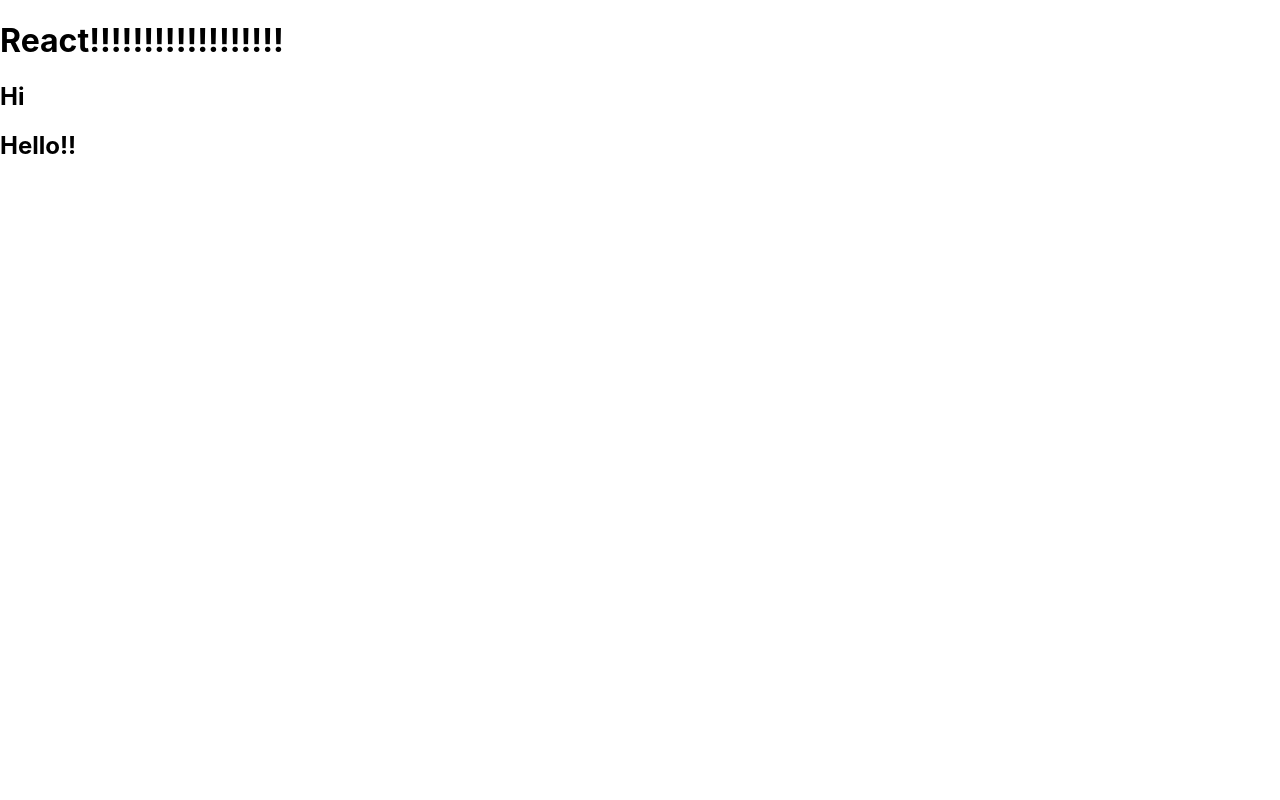
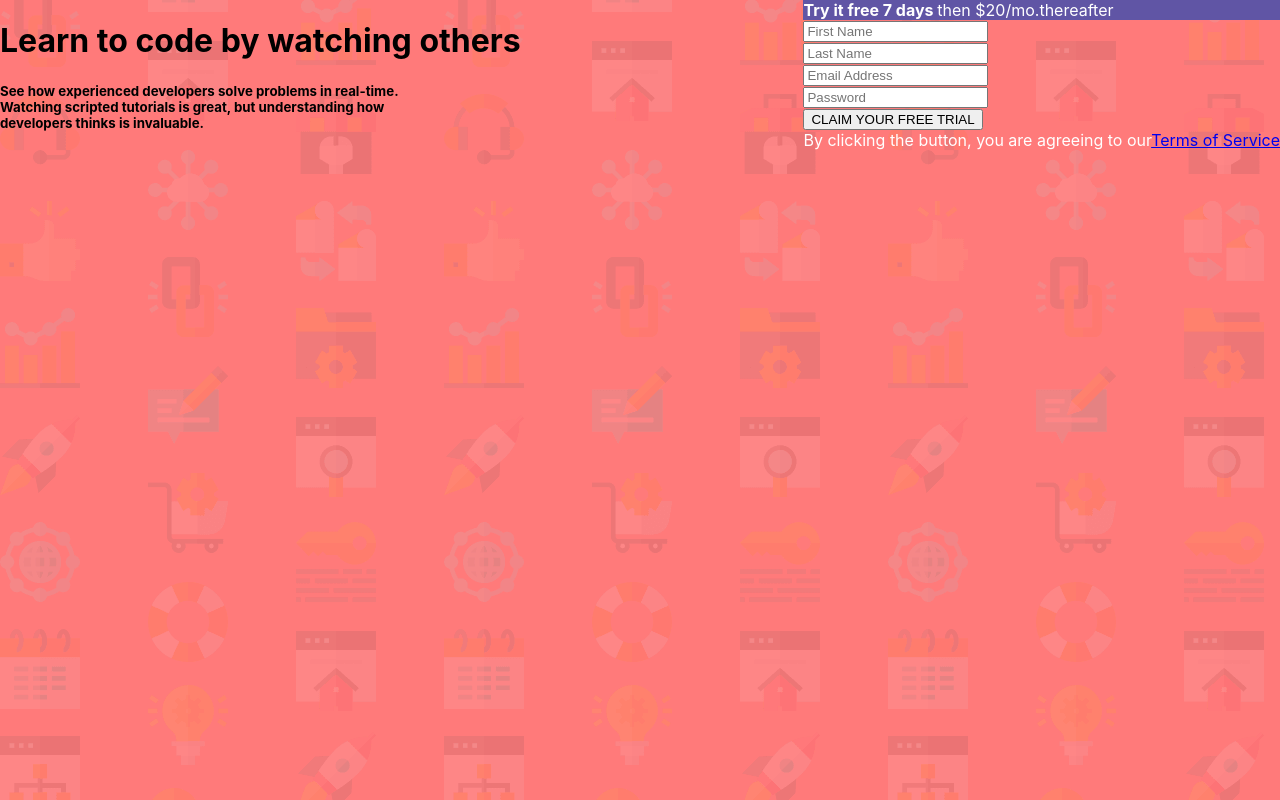
Before and after one commit to FS-Study/React-Practice, a React (Create React App) app: page / in a window 1280 px wide. Built offline with nearby package versions, Linux system fonts and the light colour scheme.

Commit message:
[#6] Main & SignUp 부분 구현

```diff
--- a/src/App.js
+++ b/src/App.js
@@ -1,10 +1,11 @@
+import { Fragment } from "react";
+import Main from "./components/Main/Main";
+
 function App() {
   return (
-    <div>
-      <h1>React!!!!!!!!!!!!!!!!!!</h1>
-      <h2>Hi</h2>
-      <h2>Hello!!</h2>
-    </div>
+    <Fragment>
+      <Main />
+    </Fragment>
   );
 }
 
--- a/src/components/Main/Description.js
+++ b/src/components/Main/Description.js
@@ -1,8 +1,6 @@
-import { Fragment } from "react";
-
 const Description = () => {
   return (
-    <Fragment>
+    <div>
       <h1>Learn to code by watching others</h1>
       <h5>
         See how experienced developers solve problems in real-time.
@@ -11,7 +9,7 @@ const Description = () => {
         <br />
         developers thinks is invaluable.
       </h5>
-    </Fragment>
+    </div>
   );
 };
 
--- a/src/components/Main/Main.js
+++ b/src/components/Main/Main.js
@@ -0,0 +1,14 @@
+import Description from "./Description";
+import classes from "./Main.module.css";
+import SignUp from "./SignUp";
+
+const Main = () => {
+  return (
+    <div className={classes.main}>
+      <Description />
+      <SignUp />
+    </div>
+  );
+};
+
+export default Main;
--- a/src/components/Main/Main.module.css
+++ b/src/components/Main/Main.module.css
@@ -0,0 +1,8 @@
+.main {
+  background-color: hsl(360, 100%, 74%);
+  background-image: url("../../asset/bg-intro-desktop.png");
+  width: 100vw;
+  height: 100vh;
+  display: flex;
+  justify-content: space-between;
+}
--- a/src/components/Main/SignUp.js
+++ b/src/components/Main/SignUp.js
@@ -0,0 +1,33 @@
+import classes from "./SignUp.module.css";
+
+const SignUp = () => {
+  return (
+    <div>
+      <div className={classes.trial}>
+        <span className={classes.bold}>Try it free 7 days </span>
+        <span>then $20/mo.thereafter</span>
+      </div>
+      <form className={classes.auth}>
+        <div>
+          <input type="text" placeholder="First Name"></input>
+        </div>
+        <div>
+          <input type="text" placeholder="Last Name"></input>
+        </div>
+        <div>
+          <input type="email" placeholder="Email Address"></input>
+        </div>
+        <div>
+          <input type="Password" placeholder="Password"></input>
+        </div>
+        <button>CLAIM YOUR FREE TRIAL</button>
+      </form>
+      <div>
+        <span>By clicking the button, you are agreeing to our</span>
+        <a href="/">Terms of Service</a>
+      </div>
+    </div>
+  );
+};
+
+export default SignUp;
--- a/src/components/Main/SignUp.module.css
+++ b/src/components/Main/SignUp.module.css
@@ -0,0 +1,17 @@
+.trial {
+  background-color: hsl(248, 32%, 49%);
+}
+
+span {
+  color: white;
+}
+
+.bold {
+  font-weight: bold;
+}
+
+.auth {
+}
+
+input {
+}
```
